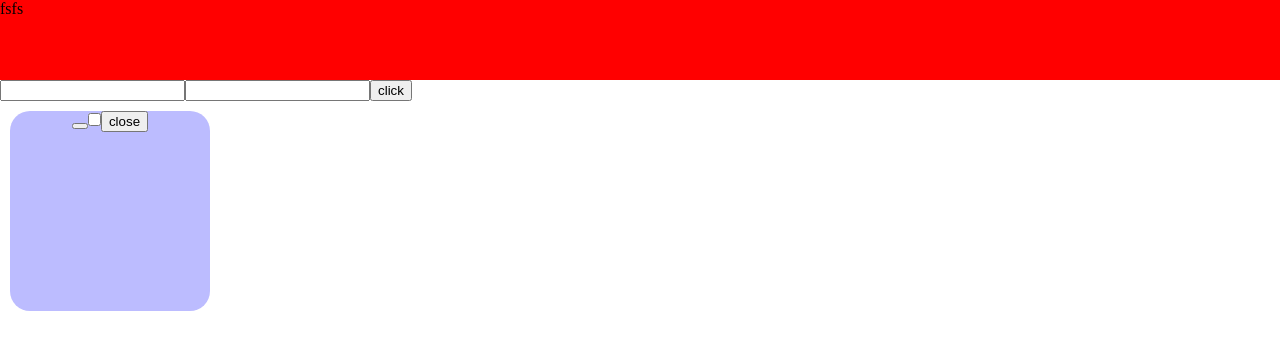
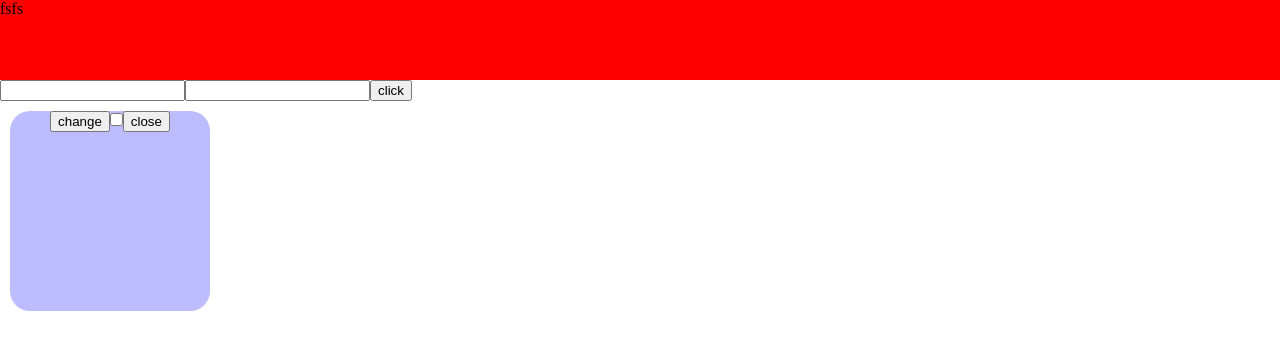
Before and after one commit to talafarael/my-app, a React (Create React App) app: page / in a window 1280 px wide. Both pictures are taken after a click on the button "click". Shown: the top 350 px of the page. Built offline with nearby package versions, Linux system fonts and the light colour scheme.

Commit message:
Update Index.jsx

```diff
--- a/src/Componets/List/Index.jsx
+++ b/src/Componets/List/Index.jsx
@@ -34,6 +34,7 @@ function ListItem(){
     id:id1 ,
     title: val1 ,
     notice: val2 ,
+    inpurstate:false,
   };
 function cahngeButton(){
   const arr=listItem.findIndex(arr=> arr.id==id1)
@@ -56,7 +57,7 @@ function cahngeButton(){
      <div className='box' key={item.id}>
       <h1 style={item.inpurstate ? { color: 'red', textDecoration: 'line-through', } : {}}>{item.title }</h1>
       <p style={item.inpurstate ? { color: 'red', textDecoration: 'line-through', } : {}} >{item.notice}</p>
-      <button onClick={()=>addclas(item.id)}></button>
+      <button onClick={()=>addclas(item.id)}>change</button>
       <input type="checkbox" checked={item.inpurstate} onChange={()=>handleCheckboxChange(item.id)}/>
       <button  onClick={()=>closeWindow(item.id)}>close</button>
      </div>)}
```
